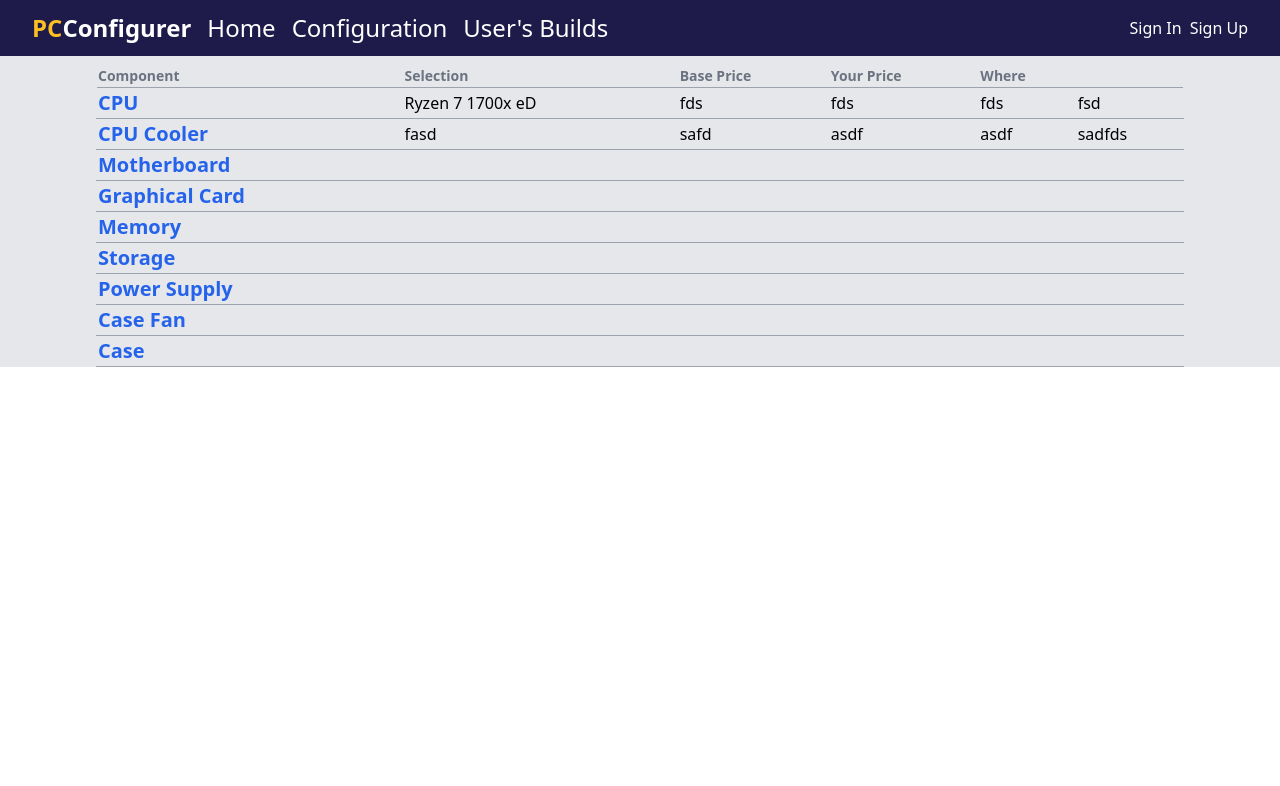
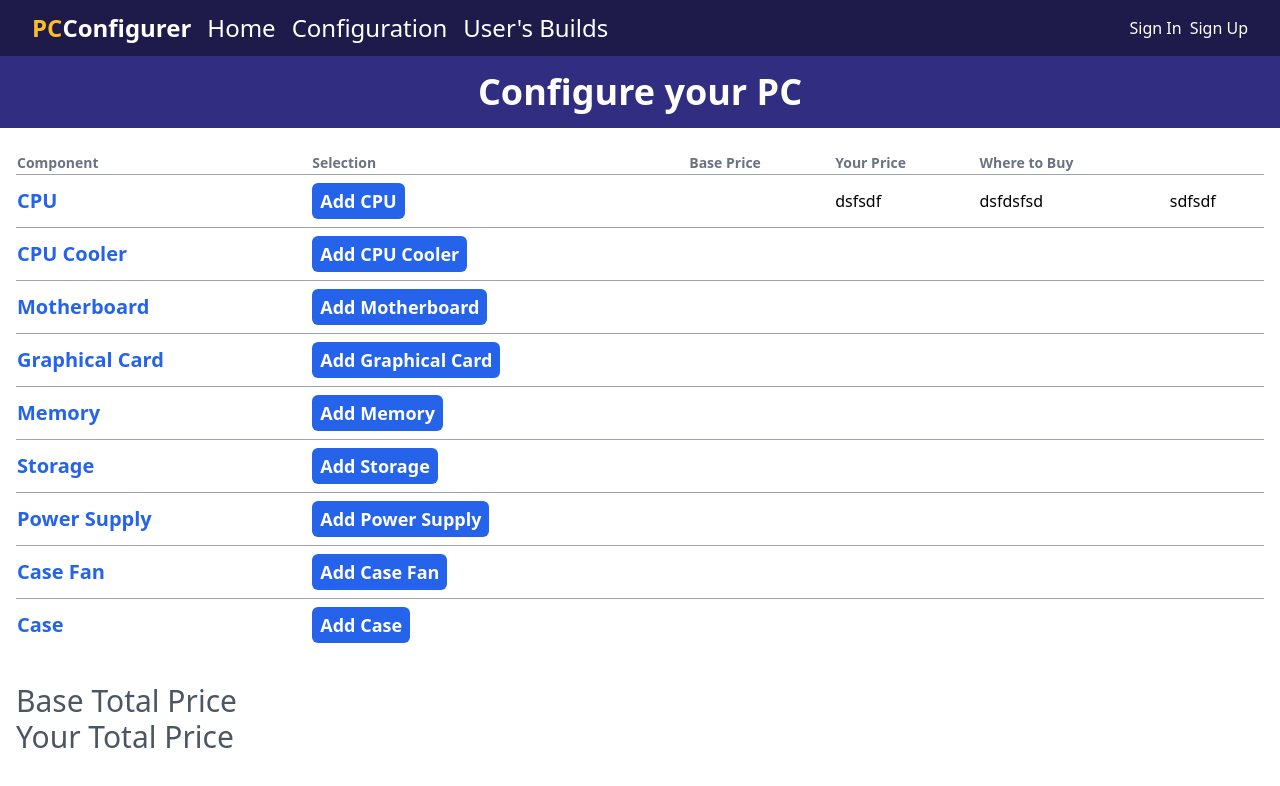
Before and after one commit to Smurfstuffy/pcconfigurer, a React (Create React App) app: page /configuration in a window 1280 px wide. Shown: the top 786 px of the page. Built offline with nearby package versions, Linux system fonts and the light colour scheme.

Commit message:
finish configuration page and add processors page

```diff
--- a/src/App.jsx
+++ b/src/App.jsx
@@ -11,6 +11,7 @@ import SignIn from './components/pages/SignIn';
 import SignUp from './components/pages/SignUp';
 import Configuration from './components/pages/Configuration';
 import { UserProvider } from './hooks/UserContex';
+import Processor from './components/pages/products/Processor';
 
 const App = () => {
 
@@ -20,6 +21,7 @@ const App = () => {
         <Route path='/' element={<Layout />}>
           <Route index element={<Home />} />
           <Route path='configuration' element={<Configuration />}/>
+          <Route path='products/processors' element={<Processor />}/>
         </Route>
         <Route path='/signup' element={<SignUp />} />
         <Route path='/signin' element={<SignIn />} />
--- a/src/components/pages/Configuration.jsx
+++ b/src/components/pages/Configuration.jsx
@@ -1,85 +1,105 @@
 const Configuration = () => {
   return (
-    <div className="flex justify-center px-10 md:px-24 bg-gray-200">
-      <table className="table-auto w-screen border-collapse border mt-2">
+    <div className="flex flex-col justify-center">
+      <h1 className="text-center bg-indigo-900 text-white font-bold text-2xl py-2 md:text-4xl md:py-4">Configure your PC</h1>
+      <div className="flex justify-center px-2 md:px-4 md:my-4 md:rounded-xl">
+        <table className="table-auto w-screen mt-2">
           <thead>
             <tr className="text-gray-500 text-xs md:text-sm">
               <th className="text-left">Component</th>
               <th className="text-left">Selection</th>
               <th className="text-left">Base Price</th>
               <th className="text-left">Your Price</th>
-            <th className="text-left">Where</th>
+              <th className="text-left">Where to Buy</th>
               <th></th>
             </tr>
           </thead>
           <tbody>
-          <tr className='border border-y-gray-400'>
+            <tr className='border-y border-y-gray-400'>
               <td className="text-lg md:text-xl text-blue-600 font-semibold">CPU</td>
-            <td className="text-left">Ryzen 7 1700x eD</td>
-            <td className="text-left">fds</td>
-            <td className="text-left">fds</td>
-            <td className="text-left">fds</td>
-            <td className="text-left">fsd</td>
+              <td className="text-left py-2">
+                <button className="primary-button text-xs md:text-lg px-1 md:px-2">Add CPU</button>
+              </td>
+              <td className="text-left"></td>
+              <td className="text-left">dsfsdf</td>
+              <td className="text-left">dsfdsfsd</td>
+              <td className="text-left">sdfsdf</td>
             </tr>
-          <tr className='border border-y-gray-400'>
+            <tr className='border-y border-y-gray-400'>
               <td className="text-lg md:text-xl text-blue-600 font-semibold">CPU Cooler</td>
-            <td className="text-left">fasd</td>
-            <td className="text-left">safd</td>
-            <td className="text-left">asdf</td>
-            <td className="text-left">asdf</td>
-            <td className="text-left">sadfds</td>
-          </tr>
-          <tr className='border border-y-gray-400'>
-            <td className="text-lg md:text-xl text-blue-600 font-semibold">Motherboard</td>
-            <td className="text-left"></td>
+              <td className="text-left py-2">
+                <button className="primary-button text-xs md:text-lg px-1 md:px-2">Add CPU Cooler</button>
+              </td>
               <td className="text-left"></td>
               <td className="text-left"></td>
               <td className="text-left"></td>
               <td className="text-left"></td>
             </tr>
-          <tr className='border border-y-gray-400'>
-            <td className="text-lg md:text-xl text-blue-600 font-semibold">Graphical Card</td>
-            <td className="text-left"></td>
+            <tr className='border-y border-y-gray-400'>
+              <td className="text-lg md:text-xl text-blue-600 font-semibold">Motherboard</td>
+              <td className="text-left py-2">
+                <button className="primary-button text-xs md:text-lg px-1 md:px-2">Add Motherboard</button>
+              </td>
               <td className="text-left"></td>
               <td className="text-left"></td>
               <td className="text-left"></td>
               <td className="text-left"></td>
             </tr>
-          <tr className='border border-y-gray-400'>
-            <td className="text-lg md:text-xl text-blue-600 font-semibold">Memory</td>
-            <td className="text-left"></td>
+            <tr className='border-y border-y-gray-400'>
+              <td className="text-lg md:text-xl text-blue-600 font-semibold">Graphical Card</td>
+              <td className="text-left py-2">
+                <button className="primary-button text-xs md:text-lg px-1 md:px-2">Add Graphical Card</button>
+              </td>
               <td className="text-left"></td>
               <td className="text-left"></td>
               <td className="text-left"></td>
               <td className="text-left"></td>
             </tr>
-          <tr className='border border-y-gray-400'>
-            <td className="text-lg md:text-xl text-blue-600 font-semibold">Storage</td>
-            <td className="text-left"></td>
+            <tr className='border-y border-y-gray-400'>
+              <td className="text-lg md:text-xl text-blue-600 font-semibold">Memory</td>
+              <td className="text-left py-2">
+                <button className="primary-button text-xs md:text-lg px-1 md:px-2">Add Memory</button>
+              </td>
               <td className="text-left"></td>
               <td className="text-left"></td>
               <td className="text-left"></td>
               <td className="text-left"></td>
             </tr>
-          <tr className='border border-y-gray-400'>
-            <td className="text-lg md:text-xl text-blue-600 font-semibold">Power Supply</td>
-            <td className="text-left"></td>
+            <tr className='border-y border-y-gray-400'>
+              <td className="text-lg md:text-xl text-blue-600 font-semibold">Storage</td>
+              <td className="text-left py-2">
+                <button className="primary-button text-xs md:text-lg px-1 md:px-2">Add Storage</button>
+              </td>
               <td className="text-left"></td>
               <td className="text-left"></td>
               <td className="text-left"></td>
               <td className="text-left"></td>
             </tr>
-          <tr className='border border-y-gray-400'>
-            <td className="text-lg md:text-xl text-blue-600 font-semibold">Case Fan</td>
-            <td className="text-left"></td>
+            <tr className='border-y border-y-gray-400'>
+              <td className="text-lg md:text-xl text-blue-600 font-semibold">Power Supply</td>
+              <td className="text-left py-2">
+                <button className="primary-button text-xs md:text-lg px-1 md:px-2">Add Power Supply</button>
+              </td>
               <td className="text-left"></td>
               <td className="text-left"></td>
               <td className="text-left"></td>
               <td className="text-left"></td>
             </tr>
-          <tr className='border border-y-gray-400'>
+            <tr className='border-y border-y-gray-400'>
+              <td className="text-lg md:text-xl text-blue-600 font-semibold">Case Fan</td>
+              <td className="text-left py-2">
+                <button className="primary-button text-xs md:text-lg px-1 md:px-2">Add Case Fan</button>
+              </td>
+              <td className="text-left"></td>
+              <td className="text-left"></td>
+              <td className="text-left"></td>
+              <td className="text-left"></td>
+            </tr>
+            <tr>
               <td className="text-lg md:text-xl text-blue-600 font-semibold">Case</td>
-            <td className="text-left"></td>
+              <td className="text-left py-2">
+                <button className="primary-button text-xs md:text-lg px-1 md:px-2">Add Case</button>
+              </td>
               <td className="text-left"></td>
               <td className="text-left"></td>
               <td className="text-left"></td>
@@ -87,7 +107,12 @@ const Configuration = () => {
             </tr>
           </tbody>
         </table>
-    </div >
+      </div>
+      <div className="grow justify-end md:py-2 px-2 md:px-4 md:my-2">
+        <p className="text-xl md:text-3xl text-end md:text-start text-gray-600">Base Total Price</p>
+        <p className="text-xl md:text-3xl text-end md:text-start text-gray-600">Your Total Price</p>
+      </div>
+    </div>
   )
 }
 
--- /dev/null
+++ b/src/components/pages/products/Processor.jsx
@@ -0,0 +1,21 @@
+import { useState } from "react"
+
+const Processor = () => {
+  const [opened, setOpened] = useState(false)
+
+  const toggleFilter = () => {
+    setOpened(prev => !prev);
+  }
+
+  return (
+    <div className="flex flex-col justify-center">
+      <h1 className="text-center bg-indigo-900 text-white font-bold text-2xl py-2 md:text-4xl md:py-4" onClick={toggleFilter}>Choose a CPU</h1>
+      <div className="flex">
+        <div className={`bg-yellow-700 md:basis-1/6 md:block ${opened ? "block basis-full" : "hidden"}`}>fdsaf</div>
+        <div className={`bg-red-700 md:basis-5/6 md:block ${opened ? "hidden" : "block basis-full"}`}>sadfsda</div>
+      </div>
+    </div>
+  )
+}
+
+export default Processor
--- a/src/index.css
+++ b/src/index.css
@@ -15,6 +15,7 @@
     @apply bg-blue-600 text-white font-bold text-lg rounded-md py-1 hover:bg-blue-700;
   }
 
+
   .primary-button-outline{
     @apply bg-white text-blue-600 font-bold text-lg rounded-md py-1 border-2 border-blue-600
      hover:bg-blue-700 hover:border-blue-700 hover:text-white;
```
Also changed, not shown: src/components/pages/products/Motherboards.jsx (added). Lines whose indentation alone changed are shown as unchanged.
